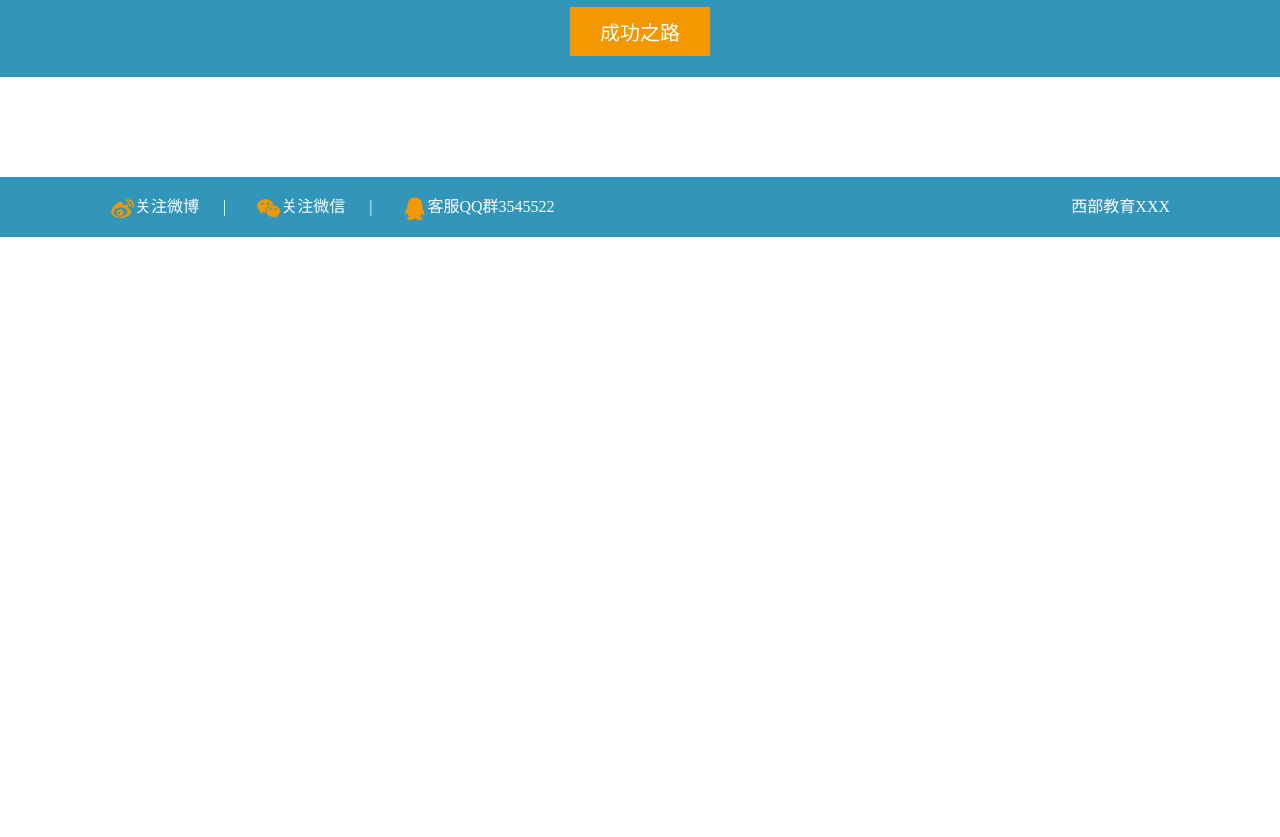
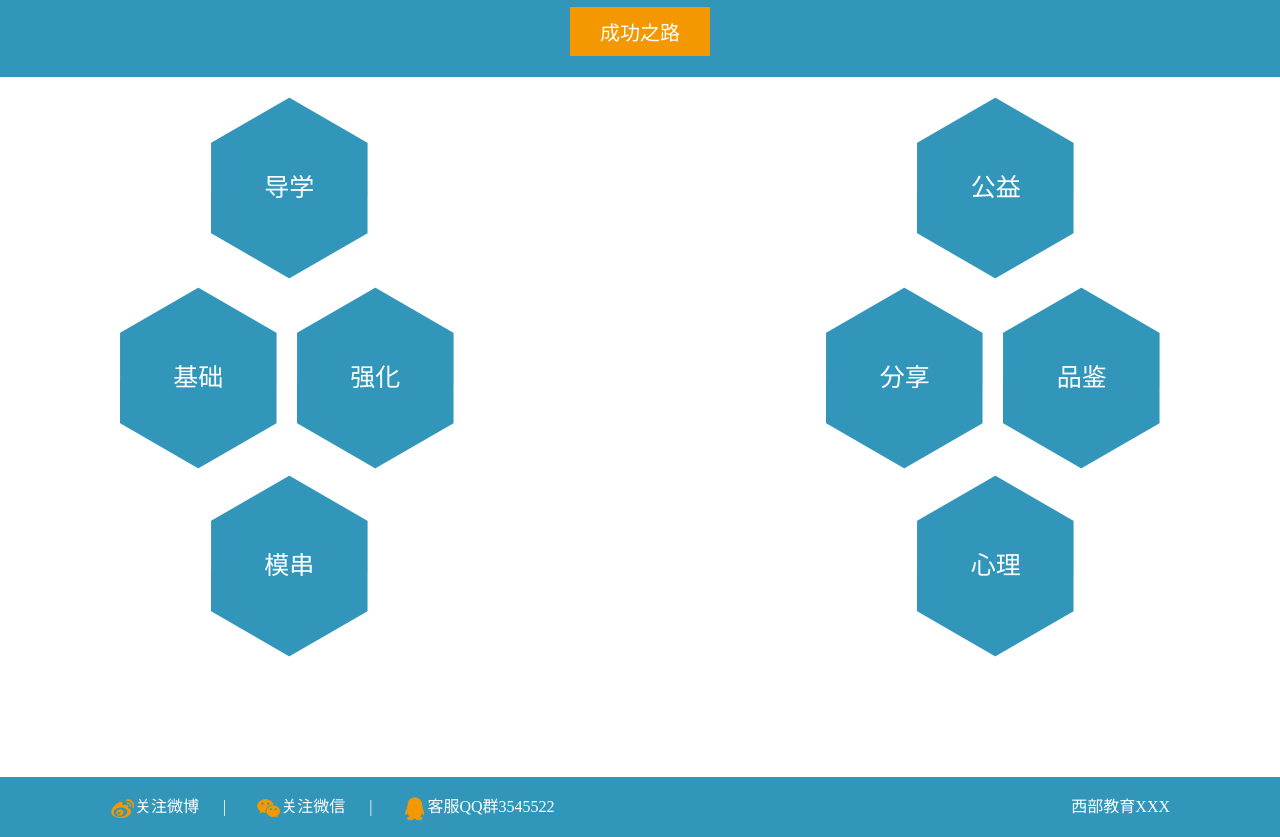
Before and after one commit to ifir/xyedu, a website: page src/history.html in a window 1280 px wide. Shown: the part 653-1490 px from the top of the page. Before the commit the page ends 890 px from the top, so only its background shows below. Drawn offline with Linux system fonts and the light colour scheme.

Commit message:
六边形

```diff
--- a/src/assets/scss/style.scss
+++ b/src/assets/scss/style.scss
@@ -969,3 +969,52 @@ nav
         }
     }
 }
+
+.section-lingxing
+{
+    .lingxing-box
+    {
+        position: relative;
+
+        width: 33.333333%;
+        height: 600px;
+    }
+    .up,
+    .down,
+    .center-left,
+    .center-right
+    {
+        position: absolute;
+        left: 50%;
+
+        width: 157px;
+        height: 182px;
+
+        line-height: 182px;
+
+        font-size: 25px;
+        color:#fff;
+
+
+        background: url('../../dist/img/liubian-lan.png') no-repeat center center;
+    }
+    .up
+    {
+        top: 20px;
+        margin-left: -76px;
+    }
+    .center-left{
+    	top:210px;
+    	margin-left: -167px;
+    }
+    .center-right{
+    	top:210px;
+    	margin-left: 10px;
+
+    }
+    .down
+    {
+        bottom: 20px;
+        margin-left: -76px;
+    }
+}
--- a/src/history.html
+++ b/src/history.html
@@ -265,7 +265,29 @@
 			成功之路
 		</div>
 	</div>
-
+	<div class="section-lingxing">
+		<div class="container clearfix">
+			<div class="pull-left lingxing-box text-center">
+				<div class="up">导学</div>
+				<div class="center-left">基础</div>
+				<div class="center-right">强化</div>
+				<div class="down">模串</div>
+			</div>
+			<div class="pull-left lingxing-box text-center">
+				<div class="up-left"></div>
+				<div class="up-right"></div>
+				<div class="down-left"></div>
+				<div class="down-center"></div>
+				<div class="down-right"></div>
+			</div>
+			<div class="pull-right lingxing-box text-center">
+				<div class="up">公益</div>
+				<div class="center-left">分享</div>
+				<div class="center-right">品鉴</div>
+				<div class="down">心理</div>
+			</div>
+		</div>
+	</div>
 
 	<!-- 页脚 -->
 	<footer class="footer" style="margin-top:100px;">
```
Also changed, not shown: src/dist/css/style.css.
